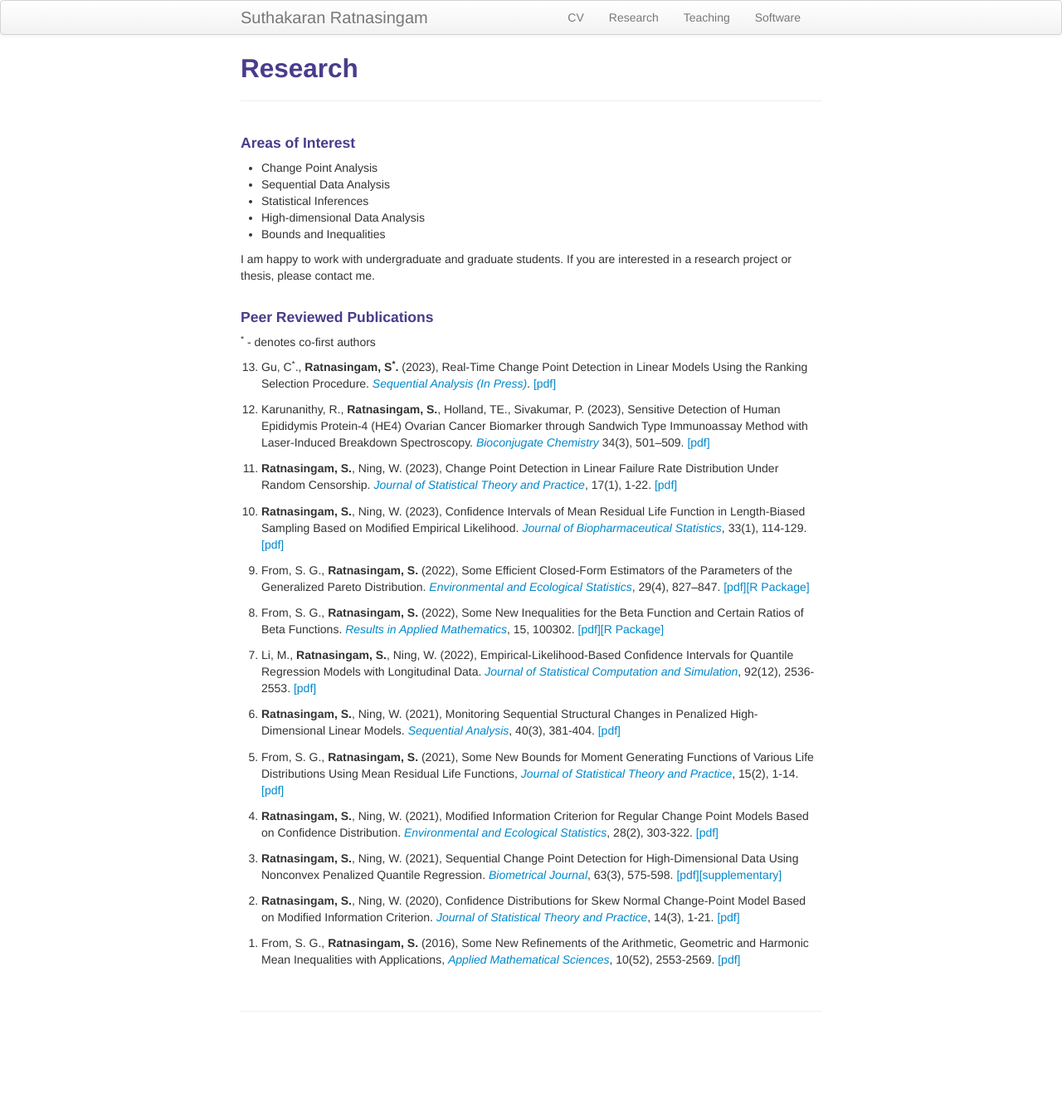
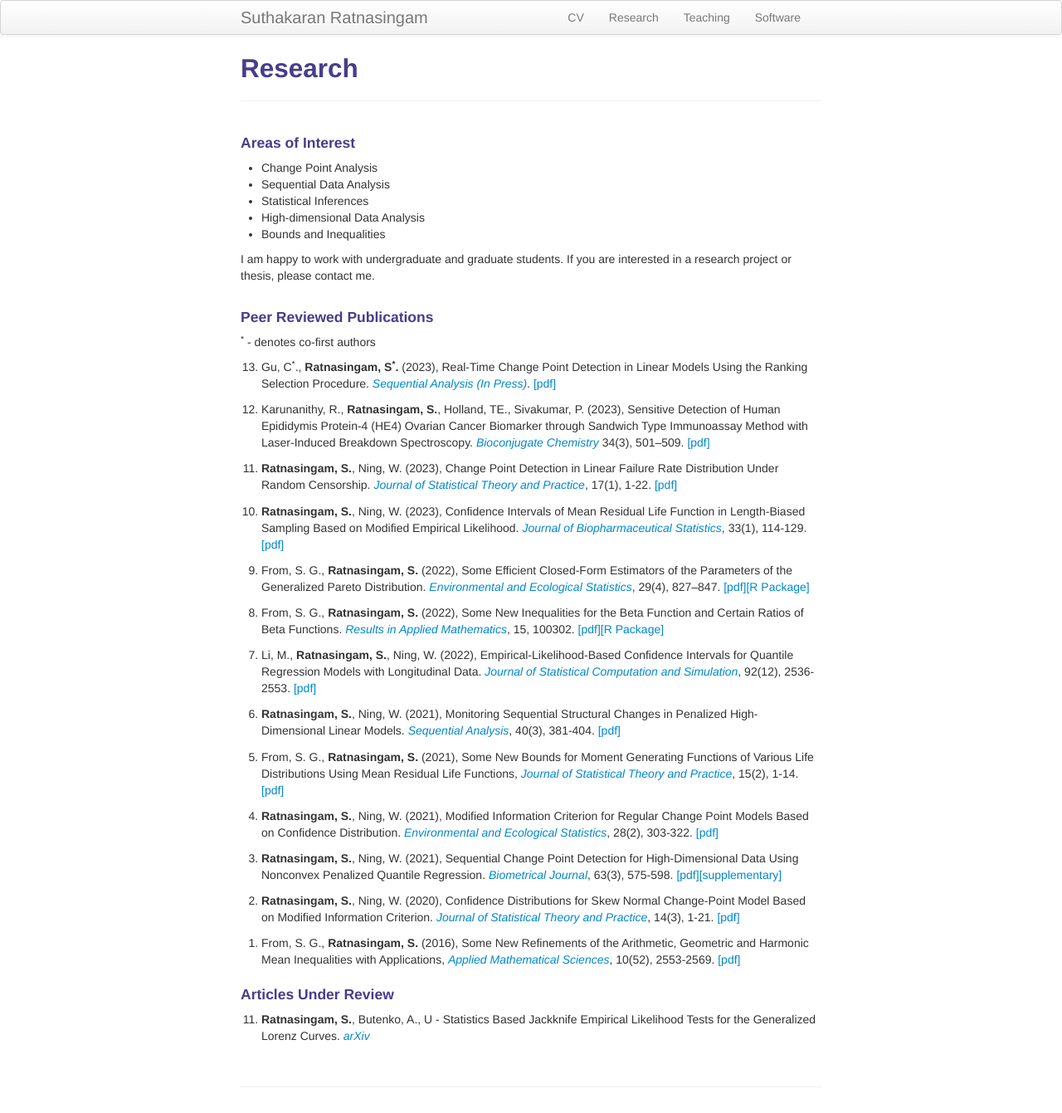
Before and after one commit to suthakaranr/suthakaranr.github.io, a Jekyll site: the page built from pages/Research.md, in a window 1280 px wide. Shown: the whole page at 83% size. Built offline with Jekyll 4.4.1, drawn with Linux system fonts in a browser that asks for light colours; before the commit the page ends 1250 px from its top, so only the background shows below that.

Commit message:
Update Research.md

```diff
--- a/pages/Research.md
+++ b/pages/Research.md
@@ -57,3 +57,18 @@ Quantile Regression Models with Longitudinal Data. <a style="text-decoration:non
 </ol>
 
 </div>
+
+
+#### Articles Under Review
+
+<div style="line-height:80%;">
+
+<ol>
+
+
+<li value="11"> <b>Ratnasingam, S.</b>, Butenko, A., U - Statistics Based Jackknife Empirical Likelihood Tests for the Generalized Lorenz Curves. <a style="text-decoration:none" href="https://arxiv.org/abs/2304.06601" target="_blank" rel="noopener noreferrer"><i>arXiv</i></a> </li> <br>
+
+
+</ol>
+
+</div>
```
